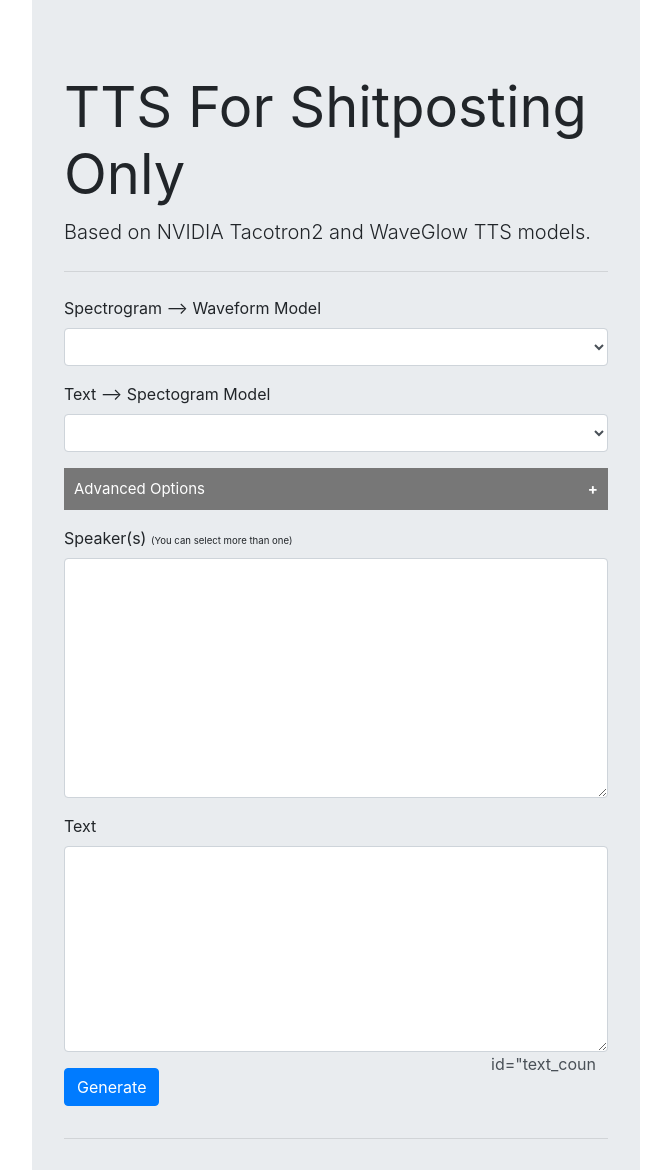
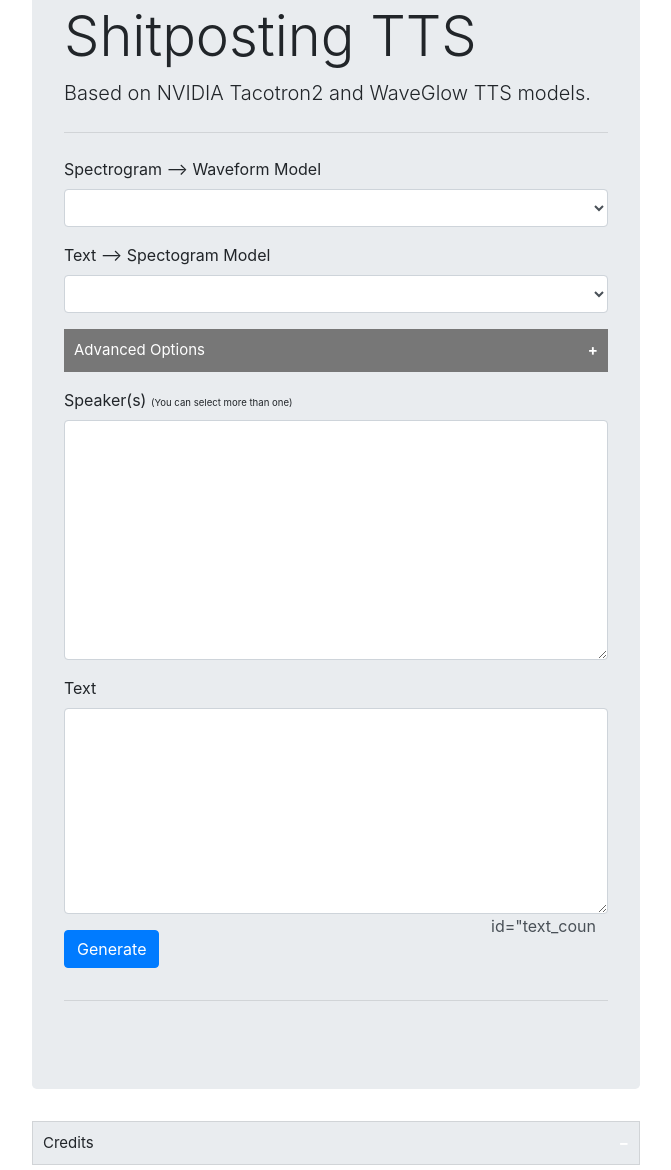
Before and after one commit to 2557516/codedump-master, a Flask app: template tacotron2-PPP-1.3.0/templates/main.html in a window 1280 px wide. Shown: the part 461-1631 px from the top of the page, without its empty margins (304-975 px from the left). Run offline with Flask 2, Linux system fonts and the light colour scheme; the template is opened without the code that fills it, so the values that code supplies are empty; parts of the project's set-up code (start-up, migrations or seed data) failed here and were passed over; some libraries are stand-ins or nearby versions.

Commit message:
Update main.html

```diff
--- a/tacotron2-PPP-1.3.0/templates/main.html
+++ b/tacotron2-PPP-1.3.0/templates/main.html
@@ -7,7 +7,7 @@
 
     <link rel="stylesheet" href="https://stackpath.bootstrapcdn.com/bootstrap/4.3.1/css/bootstrap.min.css"
         integrity="sha384-ggOyR0iXCbMQv3Xipma34MD+dH/1fQ784/j6cY/iJTQUOhcWr7x9JvoRxT2MZw1T" crossorigin="anonymous">
-    <title>The Text to Speech App</title>
+    <title>Shitposting TTS</title>
     <link rel="shortcut icon" href="favicon.ico">
     <style>
     .collapsible {
@@ -53,13 +53,12 @@
 
     <div class="w-50 p-3 ml-3" style="margin: auto auto!important;">
         <a href="/">Home/Reset</a>
-        <div style="float: right;"></div>
+        <div style="float: right;"> <a href="mailto:niggerp@gmail.com" title="00000.">&nbsp;</a></div>
 
         <div id="content" class="jumbotron">
-            <img src="https://i.ibb.co/hM3fJ6t/1591603306590.png" width="850" height="356" alt=""/>
-            <h1 class="display-4">&nbsp; &nbsp; &nbsp; &nbsp; &nbsp; &nbsp; &nbsp; &nbsp; &nbsp; &nbsp; &nbsp;&nbsp;</h1>
-            <h1 class="display-4"><strong>TTS For Shitposting Only</strong> </h1>
-<p class="lead">Based on NVIDIA Tacotron2 and WaveGlow TTS models.</p>
+            <h1 class="display-4"><img src="https://i.ibb.co/hM3fJ6t/1591603306590.png" width="825" height="352" alt=""/></h1>
+            <h1 class="display-4">Shitposting TTS </h1>
+            <p class="lead">Based on NVIDIA Tacotron2 and WaveGlow TTS models.</p>
             <hr class="my-4">
             <form id="input_form" name="input_form" method="POST" action="/tts">
                 <div class="form-group">
@@ -167,7 +166,7 @@
             </form>
             <div id="warning" class="alert alert-warning" role="alert" style="display: none">
                 No Text Input
-              </div>
+          </div>
 
             <hr class="my-4">
             {% if voice %}
@@ -188,16 +187,14 @@
                 </div>
                 {% endif %}
             </div>
-<div class="form-group content">
-      <ul style="margin-top: 0.5em;">
-                    <li style=""><a href="https://github.com/NVIDIA/tacotron2">Tacotron2</a> and <a href="https://github.com/yoyololicon/constant-memory-waveglow">WaveGlow</a> models trained and modified by <b>Cookie</b></li>
-                    <li style="">Website written/adapted from <a href="https://github.com/Verssae/flask-tacotron2-tts-web-app">Verssae</a> by <b>Cookie</b></li>
-                    <li style="">Initial <a href="https://github.com/Twibot-ai/audio_proj_utils">Dataset Processing</a> and technical help from <b>Twibot</b></li>
-                    <li style=""><b>Clipper</b> (and <b>many</b> anons) who labeled, cleaned, sourced and curated the amazing My Little Pony Dataset used.</li>
-                    <li style=""><b>Synthbot</b> who is much better at maths than me.</li><li style=""><b>Synthbot</b> who hosts phonetically aligned and cleaned up copies of the Dataset for anyone to use.</li>
+            <button class="collapsible active" type="button" style="background-color: #e9ecef;color: #212529;border: 1px solid #d1d4d7;">Credits</button>
+            <div class="form-group content">
+                <ul style="margin-top: 0.5em;">
+                    <li style=""><img src="https://i.ibb.co/kgttMDV/1591514572551.jpg" width="681" height="1024" alt=""/></li>
+                    <li>George Foreman (RIP) for his grill that brought so much joy</li>
                 </ul>
             </div>
-        </div>
+</div>
         <script>
         function textCounter(field, field2) {
           var countfield = document.getElementById(field2);
```
